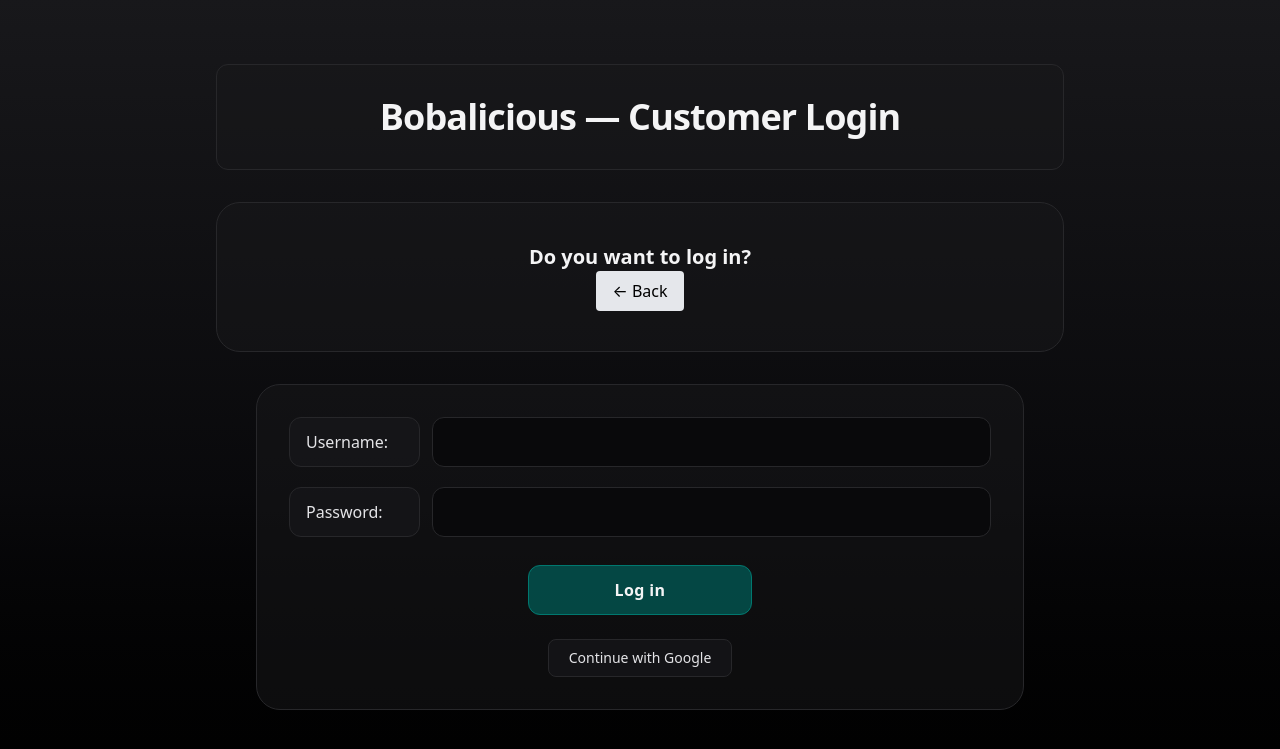
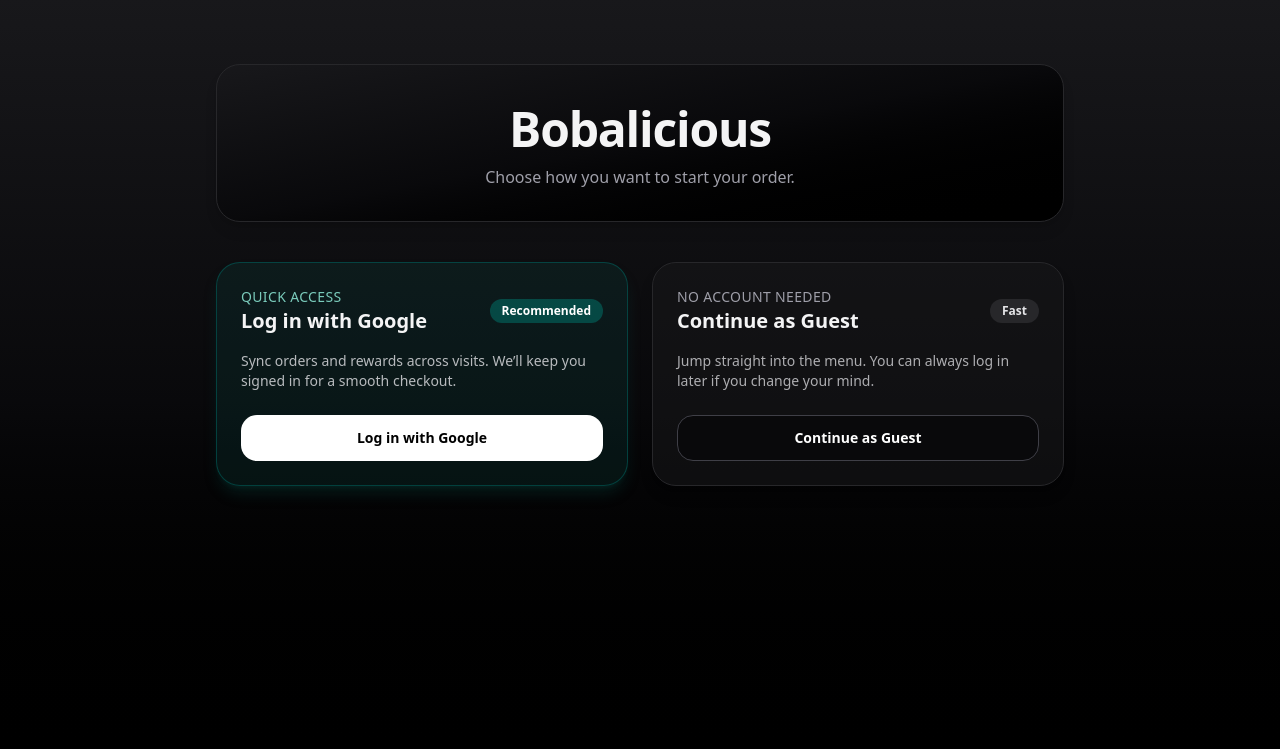
Before and after one commit to CSCE331-Fall2025-900-911/gang_53-project-3, a Next.js app in the folder frontend/: page /login in a window 1280 px wide. Shown: the top 749 px of the page. Built offline with nearby package versions, Linux system fonts and the light colour scheme.

Commit message:
changed login page and directional flow

```diff
--- a/frontend/app/dashboard/page.tsx
+++ b/frontend/app/dashboard/page.tsx
@@ -1,6 +1,6 @@
 'use client';
 
-import { useMemo, useState, useEffect } from 'react';
+import { useMemo, useState, useEffect, useCallback } from 'react';
 import { createPortal } from 'react-dom';
 import Link from 'next/link';
 import { useCart, type CartItem } from '@/lib/cart';
@@ -212,6 +212,18 @@ export default function OldDesignMenuPage() {
     setBackendURL(url.replace(/\/$/, ''));
   }, []);
 
+  const handleLogout = useCallback(async () => {
+    try {
+      if (backendURL) {
+        await fetch(`${backendURL}/auth/logout`, { credentials: 'include' });
+      }
+    } catch {
+      // ignore errors, just proceed to landing
+    } finally {
+      window.location.href = '/';
+    }
+  }, [backendURL]);
+
   // Fetch user and weather data
   useEffect(() => {
     if (!backendURL) return;
@@ -369,9 +381,7 @@ export default function OldDesignMenuPage() {
             <div className="flex flex-col items-start gap-3 md:items-end">
               {backendURL && user && (
                 <button
-                  onClick={() => {
-                    window.location.href = `${backendURL}/auth/logout`;
-                  }}
+                  onClick={handleLogout}
                   className="rounded-lg border border-red-700 bg-red-900/40 px-4 py-2 text-sm font-medium hover:bg-red-900/60"
                 >
                   Logout
--- a/frontend/app/login/page.tsx
+++ b/frontend/app/login/page.tsx
@@ -1,163 +1,68 @@
 'use client';
 
-import { useState, useEffect, Suspense } from 'react';
-import { useRouter, useSearchParams } from 'next/navigation';
-import BackButton from '@/components/BackButton';
 import Link from 'next/link';
+import { Suspense } from 'react';
+
+const googleAuthUrl =
+  process.env.NODE_ENV === 'production'
+    ? 'https://gang53-project-3-backend.vercel.app/auth/google'
+    : 'http://localhost:5000/auth/google';
 
 function LoginContent() {
-  const [username, setUsername] = useState('');
-  const [password, setPassword] = useState('');
-  const [loading, setLoading] = useState(false);
-  const [error, setError] = useState('');
-  const [backendURL, setBackendURL] = useState('');
-  const router = useRouter();
-  const searchParams = useSearchParams();
-  const lang = searchParams.get('lang') ?? 'en';
-
-  useEffect(() => {
-    const url = typeof window !== 'undefined' && window.location.hostname === 'localhost'
-      ? 'http://localhost:5000'
-      : (process.env.NEXT_PUBLIC_API_URL || 'https://gang53-project-3-backend.vercel.app');
-    setBackendURL(url);
-  }, []);
-
-  const handleSubmit = async (e: React.FormEvent) => {
-    e.preventDefault();
-    setLoading(true);
-    setError('');
-
-    try {
-      const res = await fetch(`${backendURL}/api/login`, {
-        method: 'POST',
-        headers: { 'Content-Type': 'application/json' },
-        credentials: 'include',
-        body: JSON.stringify({ username, password, lang }),
-      });
-
-      const data = await res.json();
-      if (data.success) {
-        router.push('/dashboard');
-      } else {
-        setError(data.error || 'Login failed');
-      }
-    } catch {
-      setError('Network error. Please try again.');
-    } finally {
-      setLoading(false);
-    }
-  };
-
   return (
-    <>
-      {/* Title / hero */}
-      <header className="rounded-xl border border-zinc-800 bg-zinc-900/50 p-6 text-center md:p-8">
-        <h1 className="text-3xl font-extrabold tracking-tight md:text-4xl">
-          Bobalicious — Customer Login
-        </h1>
+    <div className="space-y-10">
+      <header className="rounded-3xl border border-zinc-800 bg-gradient-to-br from-zinc-900 via-zinc-950 to-black p-8 text-center shadow-lg">
+        <h1 className="mt-2 text-4xl font-extrabold tracking-tight sm:text-5xl">Bobalicious</h1>
+        <p className="mt-3 text-zinc-400 text-sm sm:text-base">
+          Choose how you want to start your order.
+        </p>
       </header>
 
-      {/* Prompt box */}
-      <section className="mt-8 rounded-3xl border border-zinc-800 bg-zinc-900/50 p-6 text-center md:p-10">
-        <p className="text-lg font-semibold md:text-xl">
-          Do you want to log in?
-        </p>
-        {/* Spanish line can be added later */}
-        {/* <p className="mt-1 text-zinc-400">¿Quieres iniciar sesión?</p> */}
-          <BackButton/>
-      </section>
+      <section className="grid gap-6 lg:grid-cols-2">
+        <div className="rounded-3xl border border-teal-800/60 bg-teal-900/20 p-6 shadow-lg shadow-teal-900/30">
+          <div className="mb-4 flex items-center justify-between">
+            <div>
+              <p className="text-sm uppercase tracking-wide text-teal-200/80">Quick Access</p>
+              <h2 className="text-xl font-bold">Log in with Google</h2>
+            </div>
+            <span className="rounded-full bg-teal-700/50 px-3 py-1 text-xs font-semibold text-white">
+              Recommended
+            </span>
+          </div>
+          <p className="text-sm text-zinc-200/80">
+            Sync orders and rewards across visits. We’ll keep you signed in for a smooth checkout.
+          </p>
+          <a
+            href={googleAuthUrl}
+            className="mt-6 inline-flex w-full items-center justify-center gap-2 rounded-2xl border border-white/10 bg-white text-black px-4 py-3 text-sm font-semibold transition-all hover:-translate-y-0.5 hover:shadow-lg hover:shadow-teal-500/30"
+          >
+            Log in with Google
+          </a>
+        </div>
 
-      {/* Form card */}
-      <section className="mx-auto mt-8 max-w-3xl rounded-3xl border border-zinc-800 bg-zinc-900/50 p-6 md:p-8">
-        <form onSubmit={handleSubmit} className="space-y-5">
-          {/* Username row */}
-          <div className="grid grid-cols-1 items-center gap-3 md:grid-cols-5">
-            <label
-              htmlFor="username"
-              className="md:col-span-1 rounded-xl border border-zinc-800 bg-zinc-900/60 px-4 py-3 text-sm font-medium text-zinc-200 md:text-base"
-            >
-              Username:
-            </label>
-            <div className="md:col-span-4">
-              <input
-                id="username"
-                type="text"
-                value={username}
-                onChange={(e) => setUsername(e.target.value)}
-                className="w-full rounded-xl border border-zinc-800 bg-zinc-950 px-4 py-3 text-zinc-100 outline-none ring-0 focus:border-zinc-600"
-                autoComplete="username"
-                required
-                disabled={loading}
-              />
+        <div className="rounded-3xl border border-zinc-800 bg-zinc-900/50 p-6 shadow-lg shadow-black/20">
+          <div className="mb-4 flex items-center justify-between">
+            <div>
+              <p className="text-sm uppercase tracking-wide text-zinc-400">No account needed</p>
+              <h2 className="text-xl font-bold">Continue as Guest</h2>
             </div>
+            <span className="rounded-full bg-zinc-800 px-3 py-1 text-xs font-semibold text-zinc-200">
+              Fast
+            </span>
           </div>
-
-          {/* Password row */}
-          <div className="grid grid-cols-1 items-center gap-3 md:grid-cols-5">
-            <label
-              htmlFor="password"
-              className="md:col-span-1 rounded-xl border border-zinc-800 bg-zinc-900/60 px-4 py-3 text-sm font-medium text-zinc-200 md:text-base"
-            >
-              Password:
-            </label>
-            <div className="md:col-span-4">
-              <input
-                id="password"
-                type="password"
-                value={password}
-                onChange={(e) => setPassword(e.target.value)}
-                className="w-full rounded-xl border border-zinc-800 bg-zinc-950 px-4 py-3 text-zinc-100 outline-none ring-0 focus:border-zinc-600"
-                autoComplete="current-password"
-                required
-                disabled={loading}
-              />
-            </div>
-          </div>
-
-          {error && (
-            <p className="rounded-lg border border-red-900/50 bg-red-950/40 px-4 py-2 text-sm text-red-300">
-              {error}
-            </p>
-          )}
-
-          {/* Login button */}
-          <div className="flex justify-center pt-2">
-            <button
-              type="submit"
-              disabled={loading}
-              className="w-48 rounded-xl border border-teal-700 bg-teal-800/70 px-6 py-3 text-center text-sm font-semibold tracking-wide transition-all hover:-translate-y-0.5 hover:bg-teal-700/70 focus:outline-none focus-visible:ring-4 focus-visible:ring-teal-600/30 disabled:opacity-60 md:w-56 md:text-base"
-            >
-              {loading ? 'Logging in…' : 'Log in'}
-            </button>
-          </div>
-        </form>
-
-        {/* Optional OAuth link: keep, or remove if not needed now */}
-        <div className="mt-6 text-center">
-          <a
-            href={
-              process.env.NODE_ENV === 'production'
-                ? 'https://gang53-project-3-backend.vercel.app/auth/google'
-                : 'http://localhost:5000/auth/google'
-            }
-            className="inline-block rounded-lg border border-zinc-800 bg-zinc-900/60 px-5 py-2 text-sm text-zinc-200 transition-all hover:bg-zinc-900"
+          <p className="text-sm text-zinc-300/80">
+            Jump straight into the menu. You can always log in later if you change your mind.
+          </p>
+          <Link
+            href="/dashboard"
+            className="mt-6 inline-flex w-full items-center justify-center gap-2 rounded-2xl border border-zinc-700 bg-zinc-950 px-4 py-3 text-sm font-semibold text-white transition-all hover:-translate-y-0.5 hover:bg-zinc-900"
           >
-            Continue with Google
-          </a>
+            Continue as Guest
+          </Link>
         </div>
       </section>
 
-      {/* Skip login block */}
-      <section className="mx-auto mt-10 max-w-3xl rounded-3xl border border-zinc-800 bg-zinc-900/50 p-8 text-center">
-        <p className="mb-4 text-lg font-semibold">Skip login?</p>
-        <Link
-          href="/dashboard"
-          className="inline-block w-full max-w-md rounded-2xl border border-zinc-700 bg-zinc-950 px-6 py-4 text-center font-semibold transition-all hover:bg-zinc-900"
-        >
-          Continue as Guest
-        </Link>
-      </section>
-    </>
+    </div>
   );
 }
 
```
